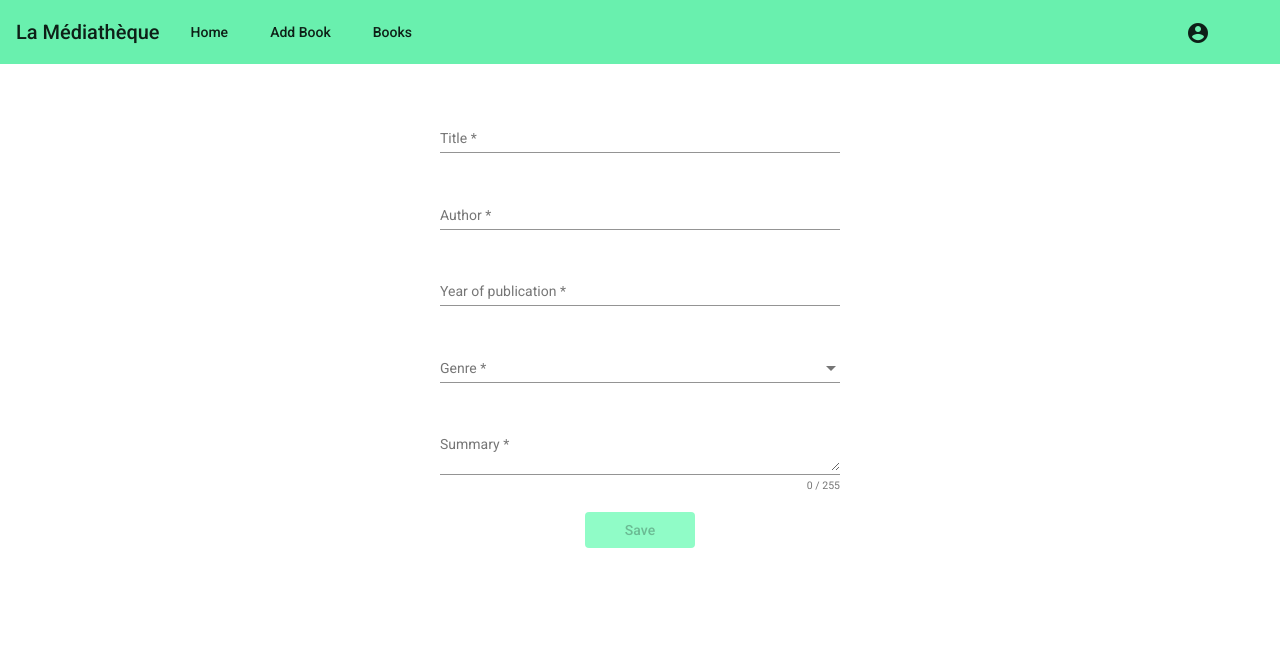
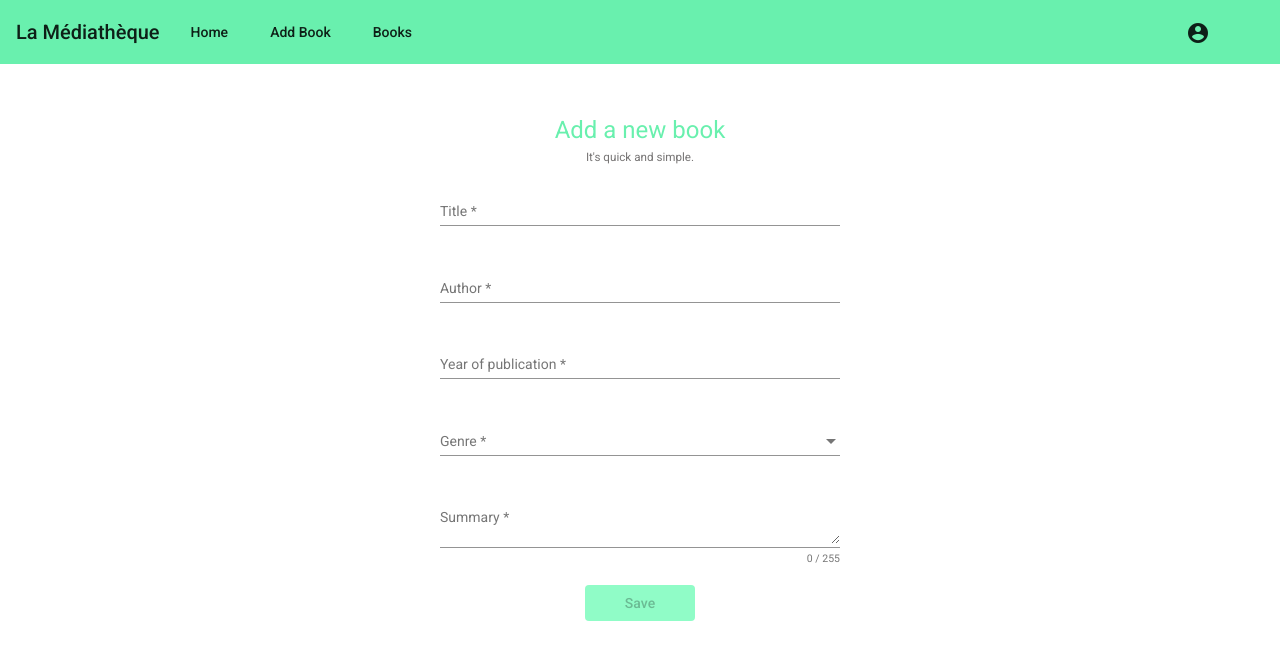
Before and after one commit to akbar2023/TheReader, an Angular app: page /book-form in a window 1280 px wide. Shown: the top 660 px of the page. Built offline with nearby package versions, Linux system fonts and the light colour scheme; sample sign-in values are in the browser's storage.

Commit message:
header message

```diff
--- a/src/app/books/components/book-form/book-form.component.html
+++ b/src/app/books/components/book-form/book-form.component.html
@@ -1,5 +1,11 @@
 <form [formGroup]="bookForm" (ngSubmit)="saveBook()">
   <div class="container">
+
+      <div>
+        <h1>Add a new book</h1>
+        <small>It's quick and simple.</small>
+      </div>
+
       <mat-form-field>
         <mat-label>Title</mat-label>
         <input id="title" matInput formControlName="title">
--- a/src/app/books/components/book-form/book-form.component.scss
+++ b/src/app/books/components/book-form/book-form.component.scss
@@ -9,9 +9,20 @@
   .disabledBtn {
     background-color: #90fcc7;
   }
+
   .saveBtn {
     padding: 0 40px;
   }
+
+  h1 {
+    margin: 0;
+    color: #69f0ae;
+  }
+
+  small {
+    color: #777575;
+  }
+
 }
 
 @media screen and (max-width: 640px) {
```
